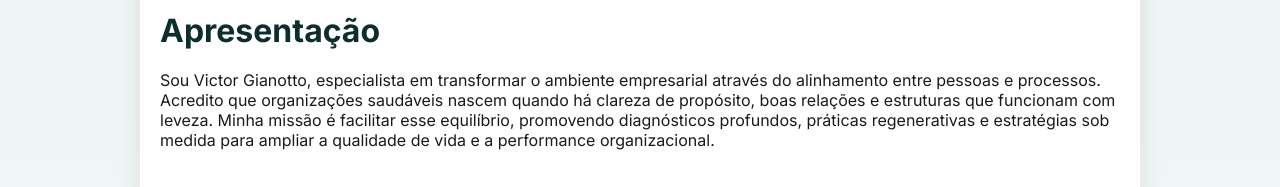
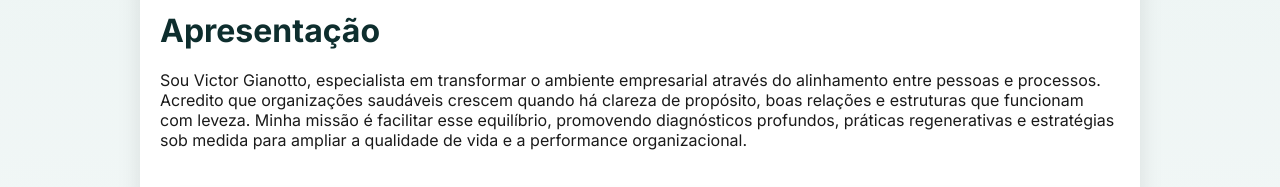
Before and after one commit to Gianotto/victorgianotto.github.io, a plain HTML site: page index.html in a window 1280 px wide. Shown: the part 497-684 px from the top of the page. Drawn offline with Linux system fonts and the light colour scheme.

Commit message:
changed 'nascem' to 'crescem'.

```diff
--- a/index.html
+++ b/index.html
@@ -168,7 +168,7 @@
 
     <section>
       <h2>Apresentação</h2>
-      <p>Sou Victor Gianotto, especialista em transformar o ambiente empresarial através do alinhamento entre pessoas e processos. Acredito que organizações saudáveis nascem quando há clareza de propósito, boas relações e estruturas que funcionam com leveza. Minha missão é facilitar esse equilíbrio, promovendo diagnósticos profundos, práticas regenerativas e estratégias sob medida para ampliar a qualidade de vida e a performance organizacional.</p>
+      <p>Sou Victor Gianotto, especialista em transformar o ambiente empresarial através do alinhamento entre pessoas e processos. Acredito que organizações saudáveis crescem quando há clareza de propósito, boas relações e estruturas que funcionam com leveza. Minha missão é facilitar esse equilíbrio, promovendo diagnósticos profundos, práticas regenerativas e estratégias sob medida para ampliar a qualidade de vida e a performance organizacional.</p>
       <div class="icon-section">
         <div class="icon-card">
           <img src="https://cdn-icons-png.flaticon.com/512/3062/3062634.png" alt="Diagnóstico">
```
